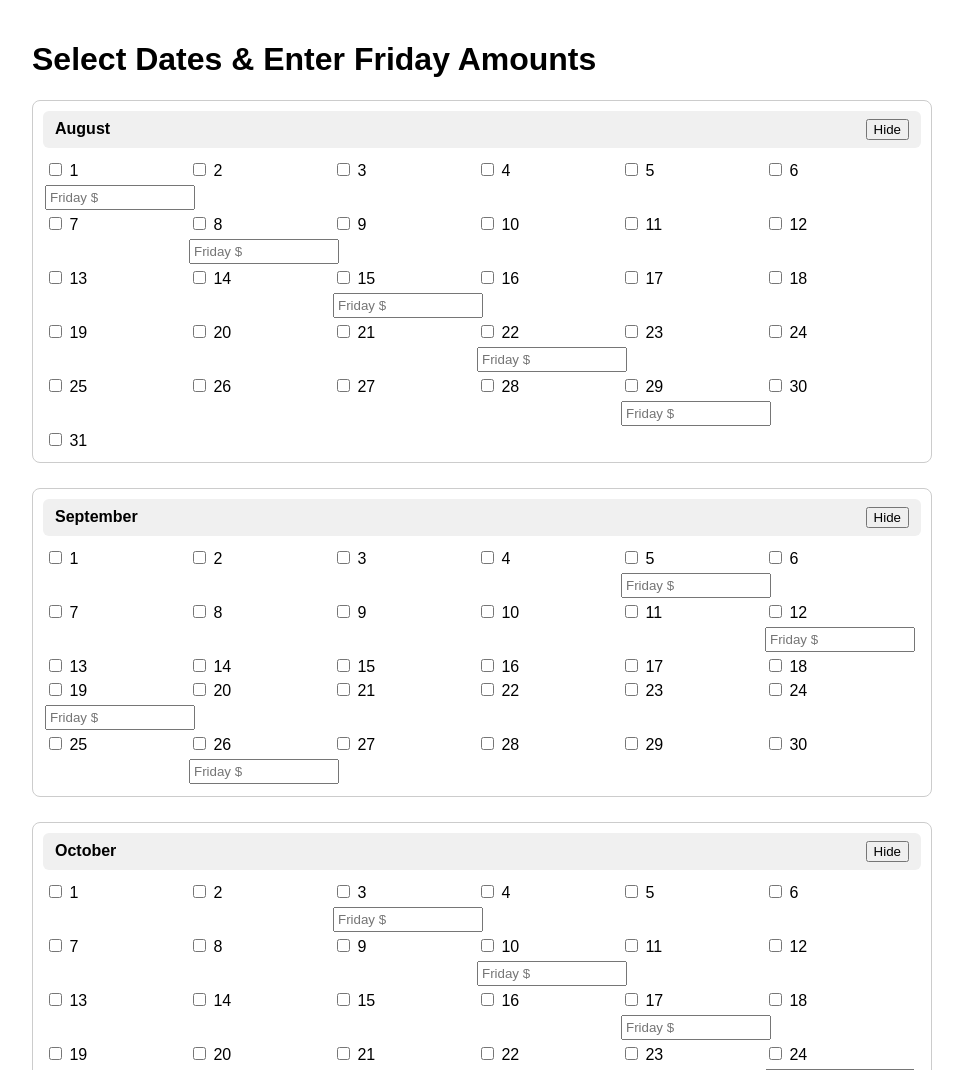
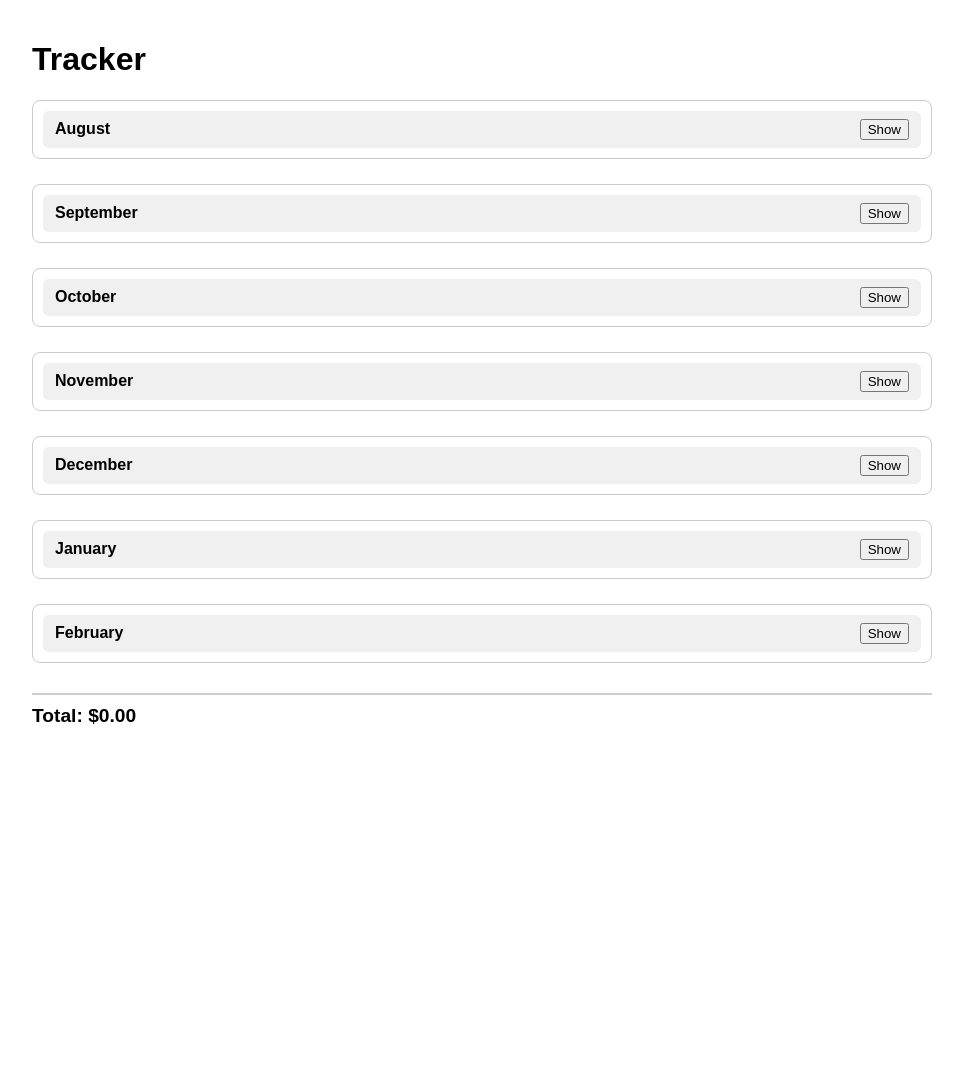
Before and after one commit to akinmade1/tracker, a plain HTML site: page index.html in a window 1280 px wide. Shown: the top 1070 px of the page, without its empty margins (158-1121 px from the left). After the commit the page ends 800 px from the top, so only its background shows below. Drawn offline with Linux system fonts and the light colour scheme.

Commit message:
Update index.html

```diff
--- a/index.html
+++ b/index.html
@@ -2,7 +2,7 @@
 <html lang="en">
 <head>
   <meta charset="UTF-8">
-  <title>Friday Amount Tracker</title>
+  <title>Tracker</title>
   <style>
     body {
       font-family: sans-serif;
@@ -27,6 +27,7 @@
     }
     .month-content {
       margin-top: 10px;
+      display: none; /* <- Collapsed by default */
     }
     .day {
       display: inline-block;
@@ -51,9 +52,9 @@
 </head>
 <body>
 
-  <h1>Select Dates & Enter Friday Amounts</h1>
+  <h1>Tracker</h1>
   <div id="checkboxContainer"></div>
-  <div id="totalContainer">Total Friday Amount: $0.00</div>
+  <div id="totalContainer">Total: $0.00</div>
 
   <script>
     const container = document.getElementById("checkboxContainer");
@@ -85,11 +86,11 @@
       // Header with toggle
       const header = document.createElement("div");
       header.className = "month-header";
-      header.innerHTML = `<strong>${month.name}</strong> <button>Hide</button>`;
+      header.innerHTML = `<strong>${month.name}</strong> <button>Show</button>`;
       monthDiv.appendChild(header);
 
       const content = document.createElement("div");
-      content.className = "month-content";
+      content.className = "month-content"; // starts hidden
 
       for (let day = 1; day <= month.days; day++) {
         const dateStr = `${month.name} ${day}`;
@@ -155,7 +156,7 @@
         const num = parseFloat(amount);
         if (!isNaN(num)) total += num;
       }
-      totalDisplay.textContent = `Total Friday Amount: $${total.toFixed(2)}`;
+      totalDisplay.textContent = `Total: $${total.toFixed(2)}`;
     }
 
     updateTotal();
```
